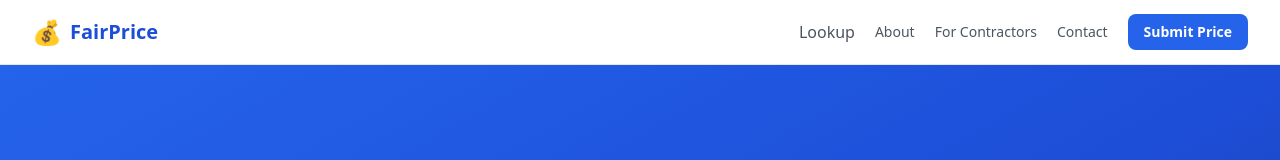
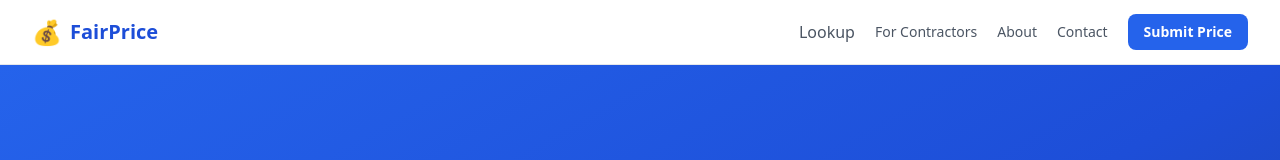
Before and after one commit to satyaroy-git/FairPrice, a Next.js app: page / in a window 1280 px wide. Shown: the top 160 px of the page. Built offline with nearby package versions, Linux system fonts and the light colour scheme.

Commit message:
fix: reorder nav links to Lookup → For Contractors → About → Contact

```diff
--- a/src/app/layout.tsx
+++ b/src/app/layout.tsx
@@ -55,11 +55,11 @@ export default function RootLayout({
                 <a href="/lookup" className="text-sm sm:text-base text-gray-600 hover:text-blue-600 font-medium transition-colors">
                   Lookup
                 </a>
-                <a href="/about" className="hidden sm:inline text-sm text-gray-600 hover:text-blue-600 font-medium transition-colors">
+                <a href="/contractors" className="hidden sm:inline text-sm text-gray-600 hover:text-blue-600 font-medium transition-colors">
+                  For Contractors
+                </a>
+                <a href="/about" className="hidden md:inline text-sm text-gray-600 hover:text-blue-600 font-medium transition-colors">
                   About
-                </a>
-                <a href="/contractors" className="hidden md:inline text-sm text-gray-600 hover:text-blue-600 font-medium transition-colors">
-                  For Contractors
                 </a>
                 <a href="/contact" className="hidden md:inline text-sm text-gray-600 hover:text-blue-600 font-medium transition-colors">
                   Contact
```
